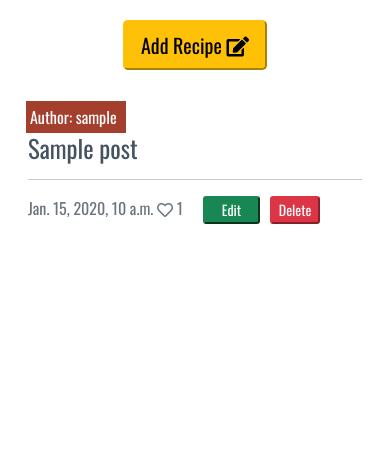
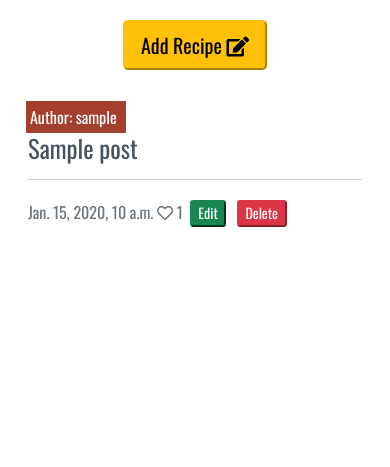
Before and after one commit to Code-Institute-Submissions/https-github.com-Karasp1980-Fodmap-recipes, a Django app: page /my_recipes in a window 390 px wide. Shown: the part 199-666 px from the top of the page. Run offline with Django 3.2, Linux system fonts and the light colour scheme; a user stored in the database is signed in; tables that the repository leaves empty hold one stand-in row (values such as "Sample post").

Commit message:
Add media querie for edit-buttons and delete-buttons

```diff
--- a/static/css/style.css
+++ b/static/css/style.css
@@ -282,7 +282,7 @@ body {
 }
 
 .delete-buttons{
-    margin: 0 1%;
+    margin: 0 0 1% 0;
     padding: 1% 2%;
 }
 
@@ -301,3 +301,30 @@ body {
     align-items: center;
     position: relative;
 }
+
+@media only screen and (max-width: 1280px){
+
+    .edit-buttons{
+        margin: 2% 1% 2% 20%;
+        padding: 1% 5%;
+    }
+
+    .delete-buttons{
+        margin: 2% 1%;
+        padding: 1% 2%;
+    }
+    }
+
+
+@media only screen and (max-width: 768px){
+
+    .edit-buttons{
+        margin: 1% 1%;
+        padding: 1% 2%;
+    }
+
+    .delete-buttons{
+        margin: 1% 1%;
+        padding: 1% 2%;
+    }
+    }
--- a/templates/my_recipes.html
+++ b/templates/my_recipes.html
@@ -44,7 +44,7 @@
                                 {{ post.number_of_likes }}
 
 
-                            <a href="{% url 'edit_recipe' post.id %}"><button class="btn-sm btn-success edit-buttons ">Edit</button></a>
+                            <a href="{% url 'edit_recipe' post.id %}"><button class="btn-sm btn-success edit-buttons">Edit</button></a>
                             <a href="{% url 'delete_recipe' post.id %}"><button class="btn-sm btn-danger delete-buttons">Delete</button></a>
 
                              </p>
```
